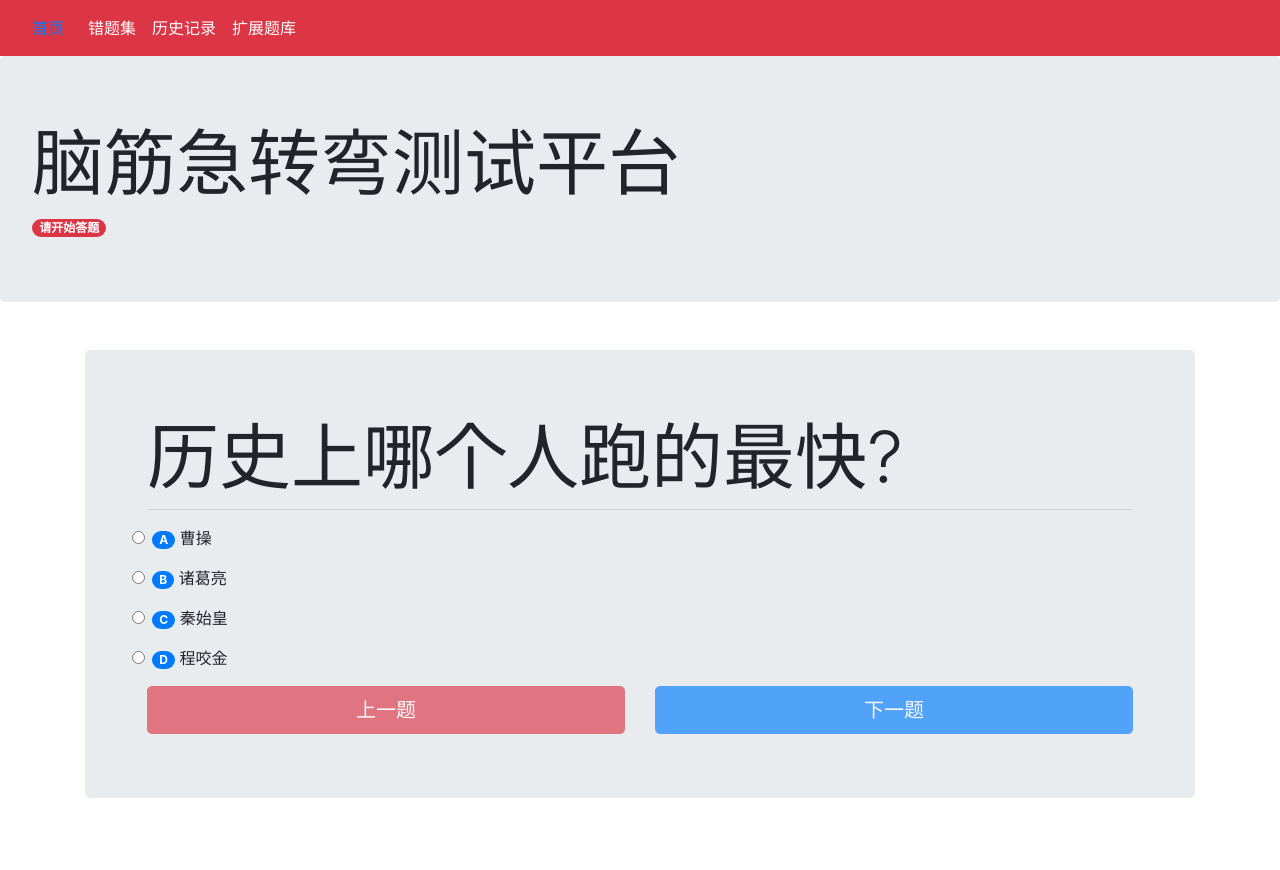
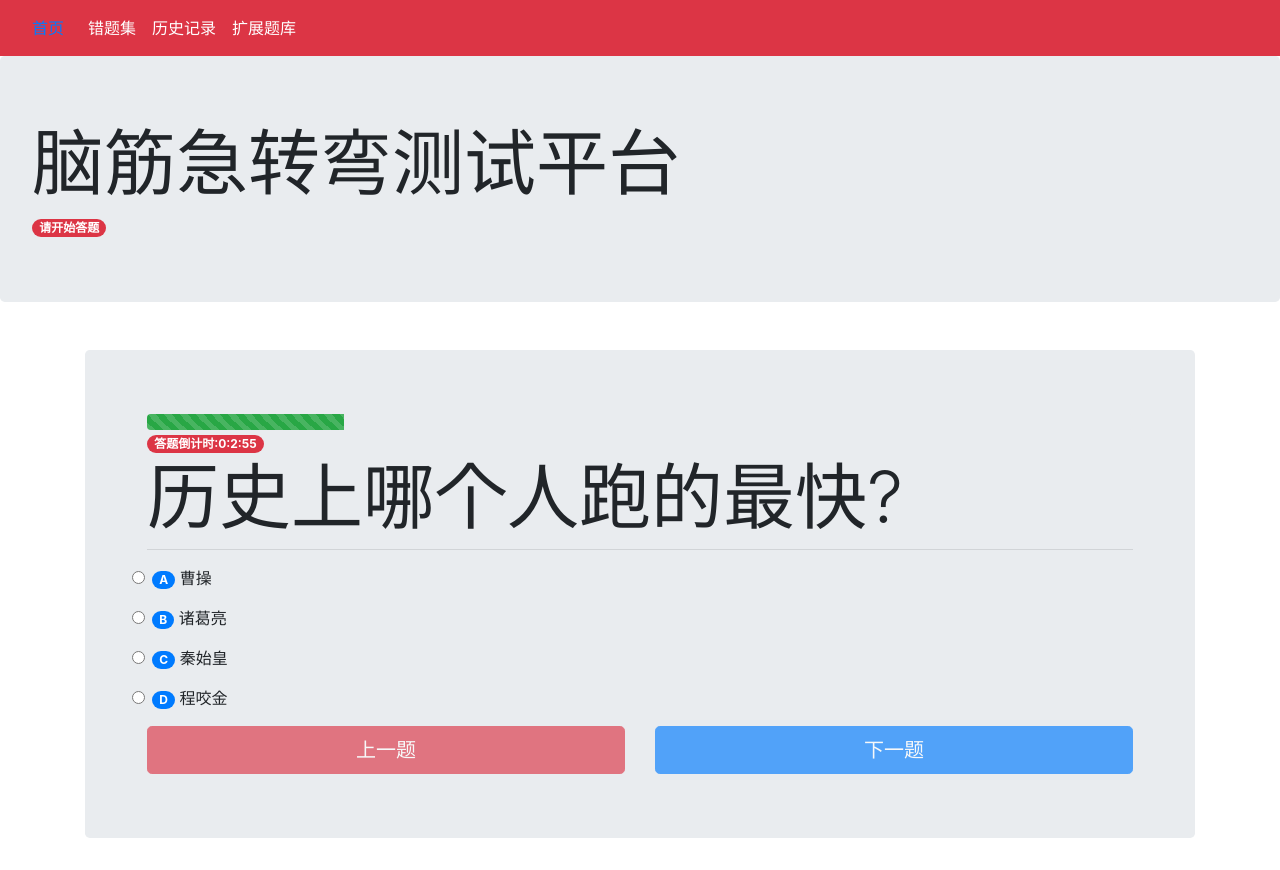
Before and after one commit to W200401J/testplatform, a Vue app: page / in a window 1280 px wide. Before the commit the page ends 830 px from the top, so only its background shows below. Built offline with nearby package versions, Linux system fonts and the light colour scheme.

Commit message:
倒计时组件

```diff
--- a/public/index.html
+++ b/public/index.html
@@ -13,8 +13,6 @@
     <div id="app"></div>
     <!-- Optional JavaScript -->
     <!-- jQuery first, then Popper.js, then Bootstrap JS -->
-    <script src="https://code.jquery.com/jquery-3.3.1.slim.min.js" integrity="sha384-q8i/X+965DzO0rT7abK41JStQIAqVgRVzpbzo5smXKp4YfRvH+8abtTE1Pi6jizo" crossorigin="anonymous"></script>
-    <script src="https://cdnjs.cloudflare.com/ajax/libs/popper.js/1.14.7/umd/popper.min.js" integrity="sha384-UO2eT0CpHqdSJQ6hJty5KVphtPhzWj9WO1clHTMGa3JDZwrnQq4sF86dIHNDz0W1" crossorigin="anonymous"></script>
-    <script src="https://stackpath.bootstrapcdn.com/bootstrap/4.3.1/js/bootstrap.min.js" integrity="sha384-JjSmVgyd0p3pXB1rRibZUAYoIIy6OrQ6VrjIEaFf/nJGzIxFDsf4x0xIM+B07jRM" crossorigin="anonymous"></script>
+
   </body>
 </html>
--- /dev/null
+++ b/src/components/DateTime.vue
@@ -0,0 +1,67 @@
+<template>
+<div class="Date">
+
+        <span class="badge badge-pill badge-danger">答题倒计时:{{h}}:{{m}}:{{s}}</span>
+
+
+    </div>
+
+</template>
+<script>
+
+export default {
+  name: 'Date',
+
+  data() {
+    return {
+      d: '',
+      h: '',
+      m: '',
+      s: '',
+      times:180000,
+    }
+  },
+  created() {
+    this.countTime()
+  },
+  methods: {
+    countTime: function() {
+      //获取当前时间
+    //   var date = new Date()
+    //   var now = date.getTime()
+    //   //设置截止时间
+    //   var endDate = new Date('2020-09-29 15:52:23')
+    //   var end = endDate.getTime()
+
+      //时间差
+    //   var leftTime = end - now
+    var leftTime = this.times
+    this.times-=1000;
+    if(this.times<0){
+        let a =alert('答题超时，请重新答题');
+
+
+           this.$router.push('/');
+        //    this.times =9000;
+
+    }
+      console.log(leftTime)
+      //定义变量 d,h,m,s保存倒计时的时间
+      if (leftTime >= 0) {
+        this.d = Math.floor(leftTime / 1000 / 60 / 60 / 24)//天数我没用到，暂且写上
+        this.h = Math.floor((leftTime / 1000 / 60 / 60) % 24)
+        this.m = Math.floor((leftTime / 1000 / 60) % 60)
+        this.s = Math.floor((leftTime / 1000) % 60)
+      }
+    //   console.log(this.s)
+      //递归每秒调用countTime方法，显示动态时间效果
+      if(this.times>-1){
+          setTimeout(this.countTime, 1000)
+      }
+
+
+
+    },
+  },
+}
+</script>
--- a/src/components/Single.vue
+++ b/src/components/Single.vue
@@ -1,5 +1,6 @@
 <template>
   <div class="container">
+
     <div class="container" v-if="defen">
       <div class="row mt-2 pt-2">
         <h1 class="display-3">完成</h1>
@@ -31,6 +32,12 @@
     </div>
 
     <div class="container" v-else>
+     <!-- 进度条 -->
+      <div class="progress">
+            <div :class="colors" role="progressbar"
+                :style="widthss"></div>
+       </div>
+       <DateTime />
       <h1 class="display-3">{{ nu[now].title }}</h1>
       <hr class="my-2" />
       <div
@@ -85,8 +92,11 @@
   </div>
 </template>
 
+
+
 <script>
 import { mapState } from "vuex";
+import DateTime from './DateTime';
 export default {
   name: "Single",
   data() {
@@ -98,13 +108,44 @@ export default {
       results: new Map(),
       now: 0,
       total: 0,
+      widths: 20,
+      color: ["success", "info", "warning", "danger", "primary"],
     };
   },
+   components: {
+
+     DateTime,
+  },
   computed: {
+    colors: function () {
+      if (this.widths <= 20) {
+        return `progress-bar progress-bar-striped progress-bar-animated bg-${this.color[0]}`;
+      }
+      if (this.widths > 20 && this.widths <= 40) {
+        return `progress-bar progress-bar-striped progress-bar-animated bg-${this.color[1]}`;
+      }
+      if (this.widths > 40 && this.widths <= 60) {
+        return `progress-bar progress-bar-striped progress-bar-animated bg-${this.color[2]}`;
+      }
+      if (this.widths > 60 && this.widths <= 80) {
+        return `progress-bar progress-bar-striped progress-bar-animated bg-${this.color[3]}`;
+      }
+      if (this.widths > 80) {
+        return `progress-bar progress-bar-striped progress-bar-animated bg-${this.color[4]}`;
+      }
+    },
+    widthss: function () {
+      return `width:${this.widths}%`;
+    },
     ...mapState(["nu", "chooses"]),
+
   },
   methods: {
     addnow() {
+      this.widths += 10;
+                    if(this.widths>100){
+                        this.widths=100;
+                    }
       this.results.set(this.now, this.choose);
       this.now++;
       this.$store.dispatch("addCh", this.choose);
@@ -120,6 +161,11 @@ export default {
       }
     },
     rednow() {
+      //进度条进度
+      this.widths -= 10;
+                    if (this.widths < 0) {
+                        this.widths = 0;
+                    }
       this.$store.dispatch("redNow", 1);
       this.now--;
       //获得前一题已选择的答案
```
Also changed, not shown: 1 other file (tests, documents, lock files or other folders).
